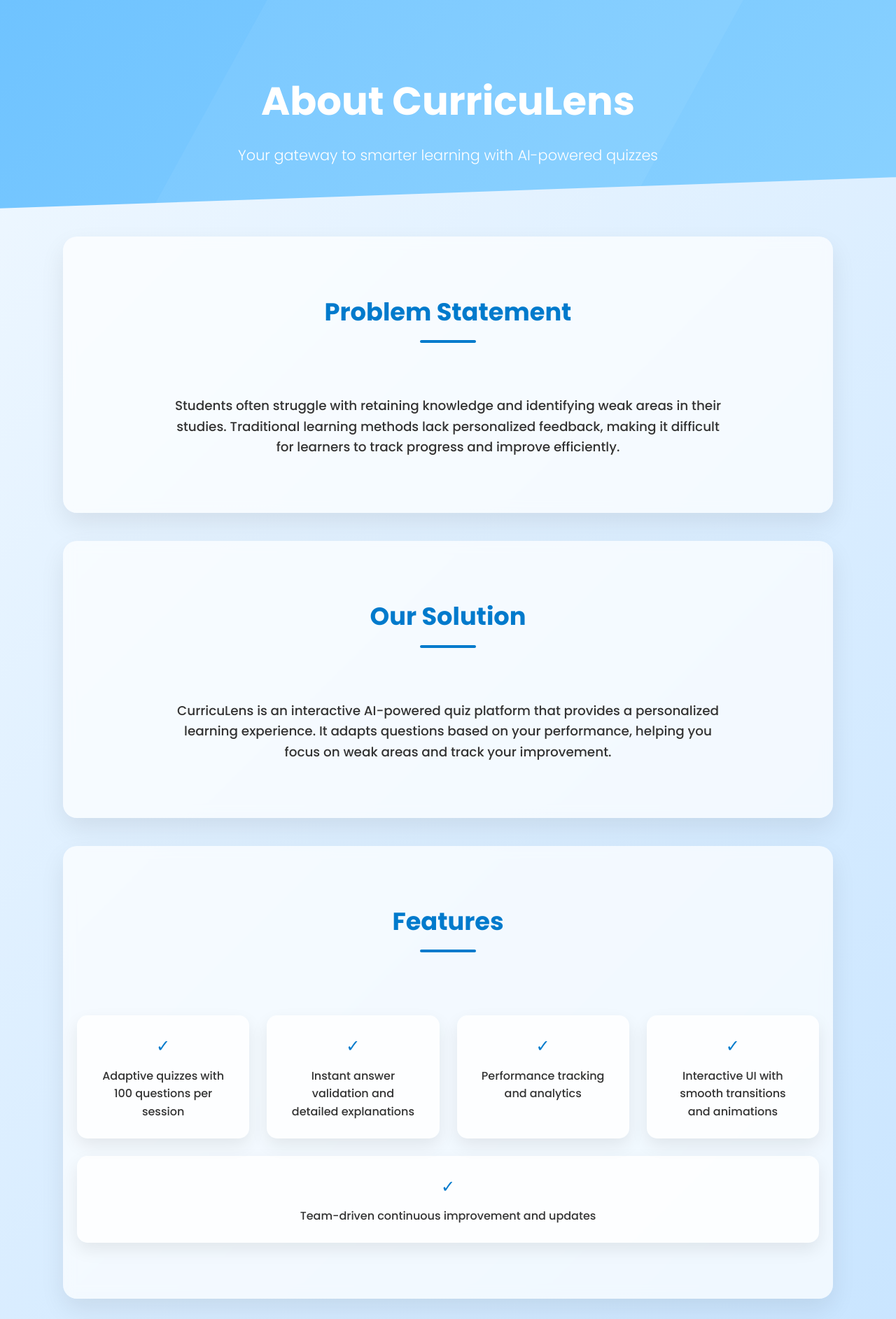
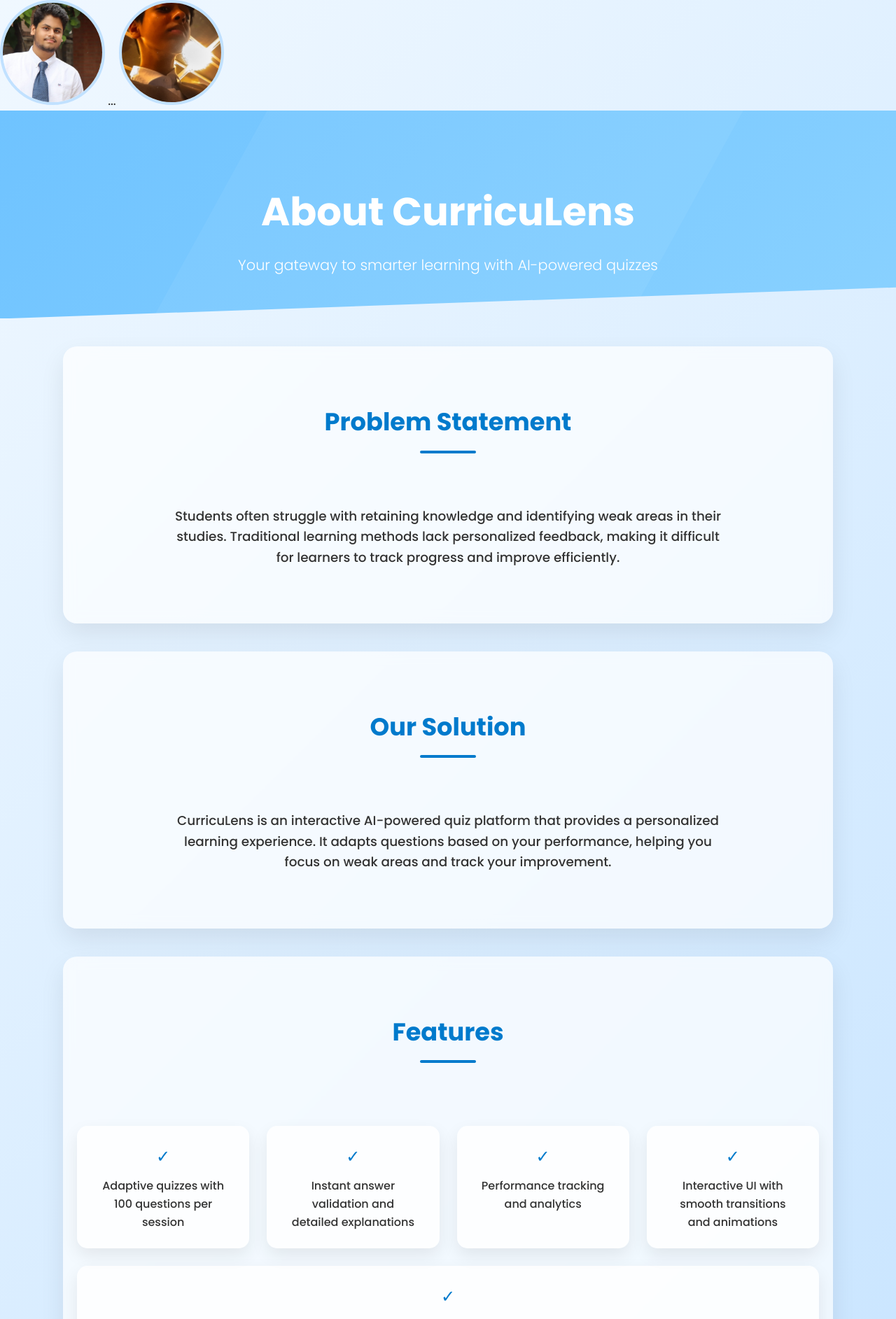
Before and after one commit to LegendaryAth/Lab_Assistant, a Flask app: page /about in a window 1280 px wide. Shown: the top 1885 px of the page at 70% size. Run offline with Flask 3, Linux system fonts and the light colour scheme.

Commit message:
final change

```diff
--- a/requirements.txt
+++ b/requirements.txt
@@ -3,3 +3,4 @@ python-dotenv
 flask
 werkzeug
 flask_cors
+gunicorn
--- a/templates/about.html
+++ b/templates/about.html
@@ -4,7 +4,13 @@
   <meta charset="UTF-8">
   <meta name="viewport" content="width=device-width, initial-scale=1.0">
   <title>About CurricuLens</title>
-  <link rel="stylesheet" href="about.css">
+  <link rel="stylesheet" href="{{ url_for('static', filename='about.css') }}">
+
+  <img src="{{ url_for('static', filename='arav.jpg') }}" alt="Arav" class="team-photo">
+...
+  <img src="{{ url_for('static', filename='atharva.jpg') }}" alt="Atharva" class="team-photo">
+
+<script src="{{ url_for('static', filename='about.js') }}"></script>
   <link href="https://fonts.googleapis.com/css2?family=Poppins:wght@300;500;600;700&display=swap" rel="stylesheet">
 </head>
 <body>
--- a/templates/index.html
+++ b/templates/index.html
@@ -4,7 +4,9 @@
   <meta charset="utf-8" />
   <meta name="viewport" content="width=device-width, initial-scale=1" />
   <title>🧪 Lab Equipment Vision — CurricuLens</title>
-  <link rel="stylesheet" href="style.css" />
+  <link rel="stylesheet" href="{{ url_for('static', filename='style.css') }}" />
+  <a href="{{ url_for('about') }}" class="nav-link">About</a>
+  <script src="{{ url_for('static', filename='app.js') }}" defer></script>
   <link rel="preconnect" href="https://fonts.googleapis.com">
   <link href="https://fonts.googleapis.com/css2?family=Poppins:wght@300;500;700&display=swap" rel="stylesheet">
 </head>
```
